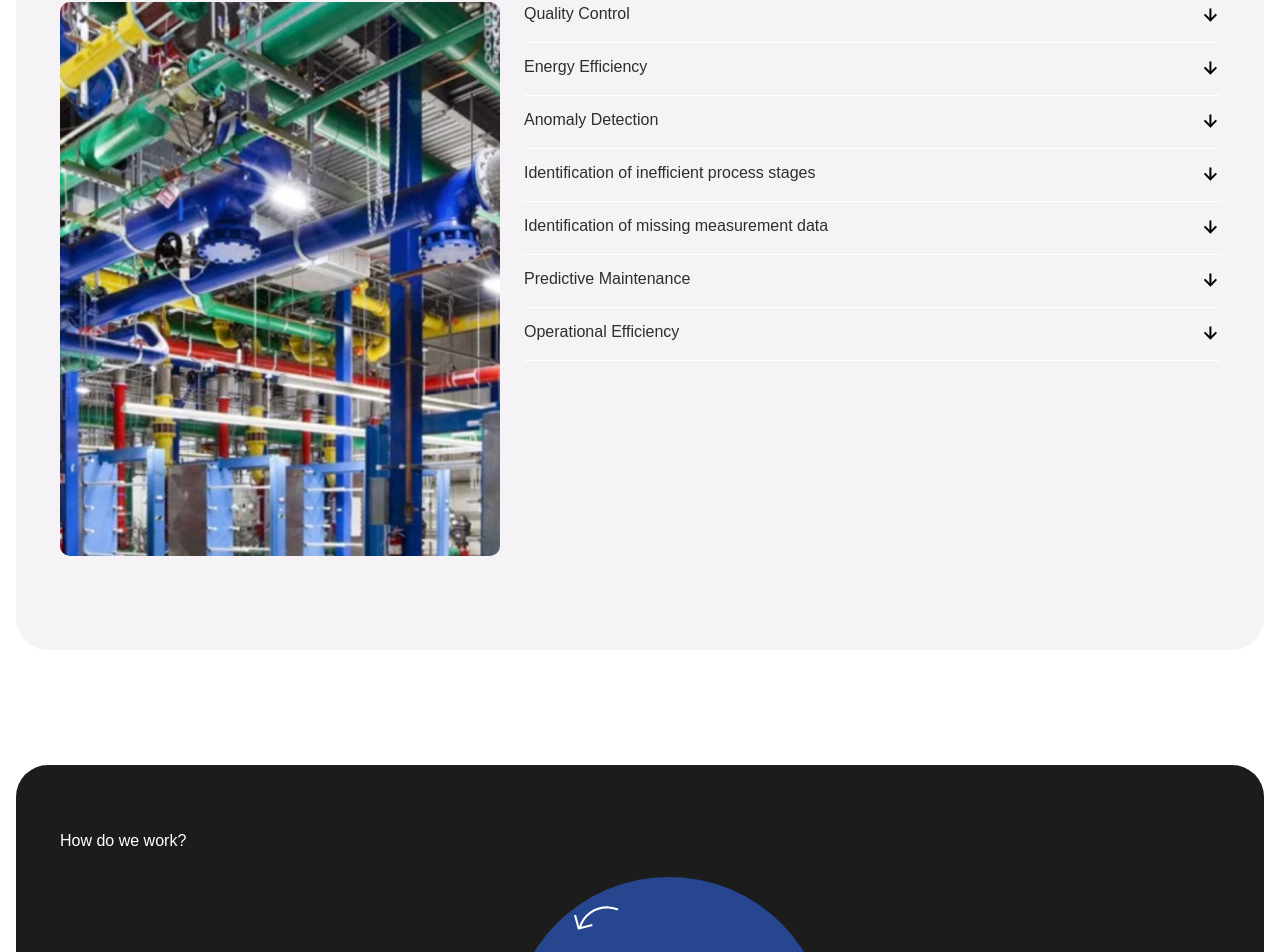
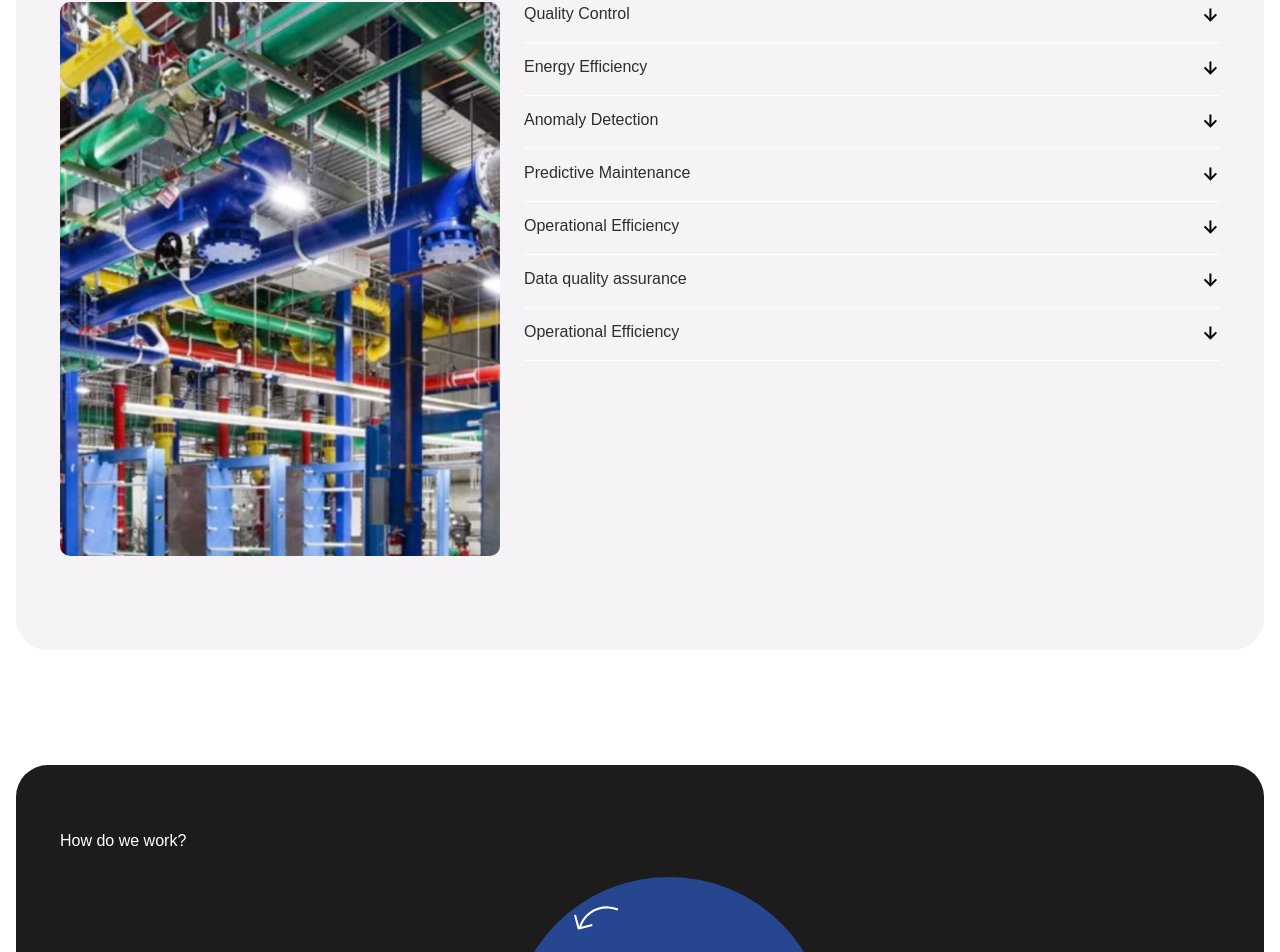
Before and after one commit to Nospoko/epr-landing, a Next.js app in the folder algrtm/: page /heavyIndustry in a window 1280 px wide. Shown: the part 942-1894 px from the top of the page. Built offline with nearby package versions, Linux system fonts and the light colour scheme; a web font is replaced by a local one.

Commit message:
offerSectionsTexts updated

```diff
--- a/algrtm/src/components/DevelopSection.js
+++ b/algrtm/src/components/DevelopSection.js
@@ -4,7 +4,7 @@ import TechIconsComponent from "./shared/TechIconsComponent";
 const DevelopSection = () => {
   return (
     <section className="flex flex-col gap-6 justify-center items-center text-center max-w-[21.4375rem] mt-[2.75rem] mx-[1rem] md:max-w-[54.875rem] md:mt-[7.75rem md:mx-[4.56rem] xl-mx-[17.56rem] bg-neutralLight-neutral100 dark:bg-neutralDark-neutral100">
-      <div className="h2 md:h1 text-neutralLight-neutral10 dark:text-neutralDark-neutral10 leading-[6.02rem]">
+      <div className="h2 md:h1 text-neutralLight-neutral10 dark:text-neutralDark-neutral10 leading-[4.48rem] md:leading-[6.02rem] tracking-[-0.16rem] md:tracking-[-0.215rem]">
         Make Data Science Great Again
       </div>
       <div className=" text-neutralLight-neutral20 dark:text-neutralDark-neutral20 p2 max-w-[21.4375rem] md:max-w-[32.5rem] leading-[1.44rem]">
--- a/algrtm/src/data/offerSectionsTexts.js
+++ b/algrtm/src/data/offerSectionsTexts.js
@@ -55,19 +55,15 @@ const offerSectionTexts = [
     visible: false,
   },
   {
-    title: "Identification of inefficient process stages ",
-    visible: false,
-  },
-  {
-    title: "Identification of missing measurement data",
-    visible: false,
-  },
-  {
     title: "Predictive Maintenance",
+    description:
+      "Employ predictive analytics to foresee potential equipment failures based on historical data and real-time monitoring. By adopting proactive maintenance strategies, Heavy Industry enhances equipment reliability, extends lifespan, and optimizes maintenance schedules for maximum operational uptime.",
     visible: false,
   },
   {
     title: "Operational Efficiency",
+    description:
+      "Enhancement of overall operational efficiency in heavy industries through predictive analytics and optimization algorithms, optimizes resource allocation, production scheduling, and logistics, thereby improving productivity and profitability.",
     visible: false,
   },
   // medTech
```
